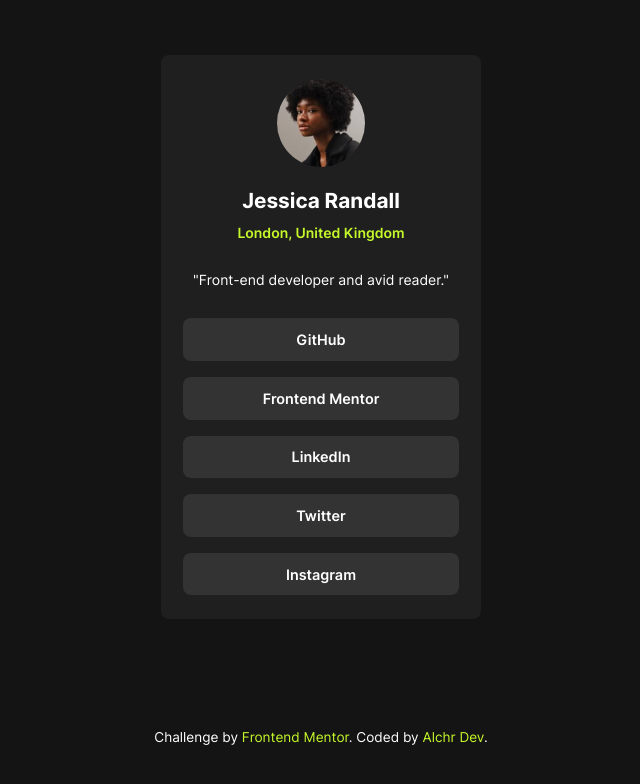
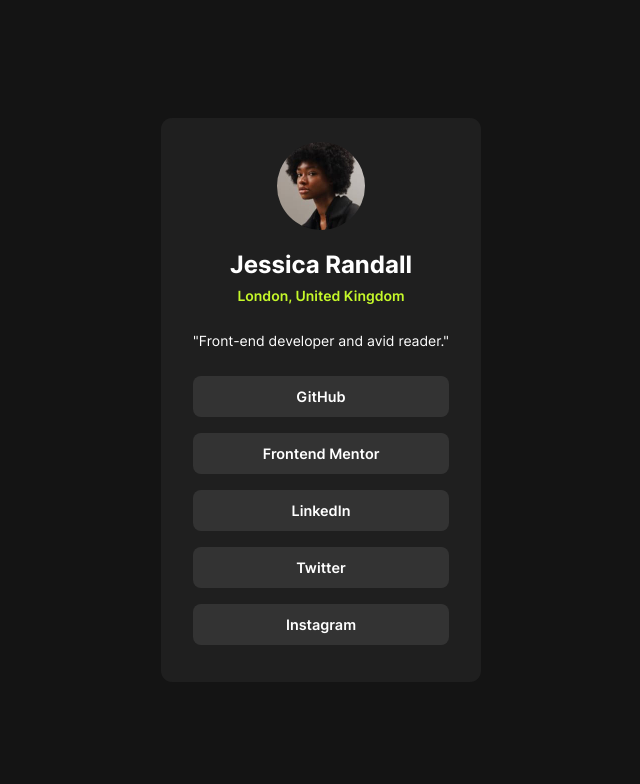
Before and after one commit to alchrdev/social-links-profile, a plain HTML site: page index.html in a window 1280 px wide. Shown: the whole page, without its empty margins (319-959 px from the left). Drawn offline with Linux system fonts and the light colour scheme.

Commit message:
refactor: apply code review suggestions

```diff
--- a/css/styles.css
+++ b/css/styles.css
@@ -1,6 +1,17 @@
+:root {
+  --primary-green: hsl(75, 94%, 57%);
+  --neutral-white: hsl(0, 0%, 100%);
+  --neutral-grey: hsl(0, 0%, 20%);
+  --neutral-dark-grey: hsl(0, 0%, 12%);
+  --neutral-off-black: hsl(0, 0%, 8%);
+  --fz-paragraph: 0.875rem;
+  --fw-400: 400;
+  --fw-600: 600;
+  --fw-700: 700;
+}
+
 html {
   box-sizing: border-box;
-  font-size: 100%;
 }
 
 *,
@@ -12,19 +23,14 @@ html {
 body {
   margin: 0;
   font-family: "Inter", sans-serif;
+  padding-block: 1rem;
+  padding-inline: 1rem;
+  display: flex;
+  flex-direction: column;
+  justify-content: center;
+  align-items: center;
+  background-color: var(--neutral-off-black);
   min-height: 100vh;
-}
-
-:root {
-  --primary-green: hsl(75, 94%, 57%);
-  --neutral-white: hsl(0, 0%, 100%);
-  --neutral-grey: hsl(0, 0%, 20%);
-  --neutral-dark-grey: hsl(0, 0%, 12%);
-  --neutral-off-black: hsl(0, 0%, 8%);
-  --fz-paragraph: 0.875rem;
-  --fw-400: 400;
-  --fw-600: 600;
-  --fw-700: 700;
 }
 
 @font-face {
@@ -48,73 +54,68 @@ body {
   src: url("../assets/fonts/static/Inter-Bold.ttf");
 }
 
-body {
-  display: grid;
-  place-items: center;
-  background-color: var(--neutral-off-black);
+img {
+  max-width: 100%;
 }
 
-img {
-  max-width: 100%;
-  height: auto;
+a {
+  text-decoration: none;
 }
 
-.scl-pfl {
+.social {
   background-color: var(--neutral-dark-grey);
-  border-radius: 0.5rem;
+  max-width: 25rem;
+  border-radius: 0.7rem;
+  overflow: hidden;
+  color: var(--neutral-white);
   padding-block-start: 1.5rem;
   padding-block-end: 0.5rem;
-  padding-inline: 1rem;
-  width: 20rem;
-  display: flex;
-  justify-content: center;
-  align-items: center;
-  flex-direction: column;
-  text-align: center;
-  gap: 1rem;
+  padding-inline: 2rem;
 }
 
-.scl-pfl-head {
-  text-align: center;
+.social-head {
+  display: flex;
+  flex-direction: column;
+  align-items: center;
 }
 
-.scl-pfl-avatar {
+.social-avatar {
   max-width: 5.5rem;
   border-radius: 50%;
 }
 
-.scl-pfl-name {
-  font-size: 1.3rem;
+.social-name {
   font-weight: var(--fw-700);
-  color: var(--neutral-white);
-  margin-block-end: 0.7rem;
+  margin-block-end: 0.5rem;
 }
 
-.scl-pfl-location {
+.social-location {
   color: var(--primary-green);
   font-size: var(--fz-paragraph);
   font-weight: var(--fw-600);
-  margin: 0;
+  margin-block-start: 0;
 }
 
-.scl-pfl-desc {
+.social-desc {
   font-size: var(--fz-paragraph);
-  color: var(--neutral-white);
 }
 
-.scl-pfl-links {
+.social-links {
+  display: flex;
+  flex-direction: column;
+  gap: 1rem;
+  padding-block: 0.8rem;
+  margin-bottom: 1rem;
+  width: 100%;
   text-align: center;
 }
 
-.scl-pfl-link {
-  display: block;
+.social-link {
+  padding-block: 0.75rem;
+  padding-inline: 0;
+  color: var(--neutral-white);
   background-color: var(--neutral-grey);
-  margin-block-end: 1rem;
-  padding-block: 0.8rem;
-  padding-inline: 5rem;
   border-radius: 0.5rem;
-  text-decoration: none;
-  color: var(--neutral-white);
   font-size: 0.9rem;
   font-weight: var(--fw-600);
   transition:
@@ -122,23 +123,7 @@ img {
     color 0.3s ease;
 }
 
-.scl-pfl-link:hover {
+.social-link:hover {
   background-color: var(--primary-green);
   color: var(--neutral-off-black);
 }
-
-.attribution {
-  color: var(--neutral-white);
-  font-size: 0.85rem;
-}
-
-.attribution-link {
-  color: var(--primary-green);
-  text-decoration: none;
-}
-
-@media screen and (min-width: 90em) {
-  .scl-pfl {
-    width: 25rem;
-  }
-}
--- a/index.html
+++ b/index.html
@@ -3,7 +3,6 @@
   <head>
     <meta charset="UTF-8">
     <meta name="viewport" content="width=device-width, initial-scale=1.0">
-    <link rel="stylesheet" href="./css/styles.css">
     <meta name="description" content="Solution to the Social links profile challenge on Frontend Mentor">
     <meta name="author" content="Alchr Dev">
     <meta property="og:title" content="Frontend Mentor | Social links profile">
@@ -13,30 +12,28 @@
     <meta property="og:image:height" content="630">
     <meta property="og:image:type" content="image/png">
     <meta property="og:url" content="https://github.com/alchrdev/social-links-profile/raw/main/index.html">
+    <link rel="stylesheet" href="./css/styles.css">
     <link rel="icon" type="image/png" sizes="32x32" href="./assets/images/favicon-32x32.png">
     <link rel="apple-touch-icon" href="./assets/images/favicon-32x32.png" type="image/png">
     <title>Frontend Mentor | Social links profile</title>
-
   </head>
   <body>
-    <article class="scl-pfl">
-      <header class="scl-pfl-head">
-        <img class="scl-pfl-avatar" src="./assets/images/avatar-jessica.jpeg" alt="Avatar of Jessica">
-        <h1 class="scl-pfl-name">Jessica Randall</h1>
-        <p class="scl-pfl-location">London, United Kingdom</p>
-      </header>
-      <p class="scl-pfl-desc">"Front-end developer and avid reader."</p>
-      <div class="scl-pfl-links">
-        <a href="#" class="scl-pfl-link" target="_blank">GitHub</a>
-        <a href="#" class="scl-pfl-link" target="_blank">Frontend Mentor</a>
-        <a href="#" class="scl-pfl-link" target="_blank">LinkedIn</a>
-        <a href="#" class="scl-pfl-link" target="_blank">Twitter</a>
-        <a href="#" class="scl-pfl-link" target="_blank">Instagram</a>
-      </div>
-    </article>
-    <div class="attribution">
-      Challenge by <a class="attribution-link" href="https://www.frontendmentor.io?ref=challenge" target="_blank">Frontend Mentor</a>.
-      Coded by <a class="attribution-link" href="#">Alchr Dev</a>.
-    </div>
+    <main>
+      <article class="social">
+        <header class="social-head">
+          <img class="social-avatar" src="./assets/images/avatar-jessica.jpeg" alt="Avatar of Jessica">
+          <h1 class="social-name">Jessica Randall</h1>
+          <p class="social-location">London, United Kingdom</p>
+          <p class="social-desc">"Front-end developer and avid reader."</p>
+        </header>
+        <div class="social-links">
+          <a href="#" class="social-link" target="_blank">GitHub</a>
+          <a href="#" class="social-link" target="_blank">Frontend Mentor</a>
+          <a href="#" class="social-link" target="_blank">LinkedIn</a>
+          <a href="#" class="social-link" target="_blank">Twitter</a>
+          <a href="#" class="social-link" target="_blank">Instagram</a>
+        </div>
+      </article>
+    </main>
   </body>
 </html>
```
Also changed, not shown: assets/images/screen-active-state.png, assets/images/screen-desktop.png, assets/images/screen-mobile.png.
